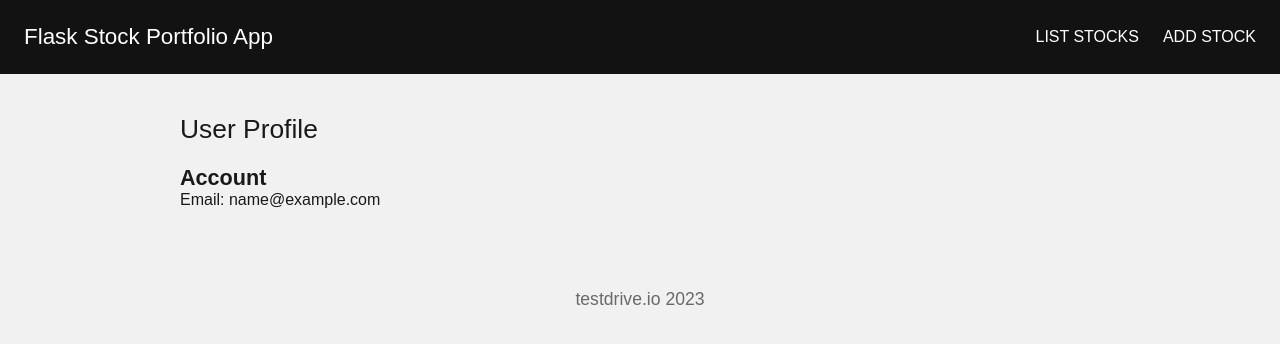
After one commit to halfpintutopia/stock-portfolio, a Flask app: page /users/profile in a window 1280 px wide. The commit adds this page. Shown: the top 344 px of the page. Run offline with Flask 3, Linux system fonts and the light colour scheme; a user stored in the database is signed in; tables that the repository leaves empty hold one stand-in row (values such as "Sample post"); parts of the project's set-up code (start-up, migrations or seed data) failed here and were passed over; some libraries are stand-ins or nearby versions.

Commit message:
Implement user profile functionality

```diff
--- a/project/__init__.py
+++ b/project/__init__.py
@@ -5,7 +5,7 @@ from logging.handlers import RotatingFileHandler
 from flask.logging import default_handler
 from flask_sqlalchemy import SQLAlchemy
 from flask_migrate import Migrate
-from flask_wtf import CSRFProtect
+from flask_wtf.csrf import CSRFProtect
 from flask_login import LoginManager
 
 # --------------
--- a/project/users/routes.py
+++ b/project/users/routes.py
@@ -90,3 +90,9 @@ def logout():
     logout_user()
     flash('Goodbye!')
     return redirect(url_for('stocks.index'))
+
+
+@users_blueprint.route('/profile')
+@login_required
+def user_profile():
+    return render_template('profile.html')
--- a/project/users/templates/login.html
+++ b/project/users/templates/login.html
@@ -6,10 +6,9 @@
 
 {% block content %}
     <div class="form-wrap">
-    {{ form.csrf_token }}
-
         <h1>Login</h1>
         <form method="post">
+         <input type="hidden" name="csrf_token" value="{{ csrf_token() }}"/>
             <div class="field">
                 {{ form.email.label }}
                 {{ form.email }}
--- /dev/null
+++ b/project/users/templates/profile.html
@@ -0,0 +1,17 @@
+{% extends 'base.html' %}
+
+{% block styling %}
+    <link rel="stylesheet" href="{{ url_for('static', filename='css/user_profile.css') }}">
+{% endblock %}
+
+{% block content %}
+    <h1>User Profile</h1>
+    <div class="card">
+        <div class="card-heading">
+            <h2>Account</h2>
+        </div>
+    </div>
+    <div class="card-body">
+        <p>Email: {{ current_user.email }}</p>
+    </div>
+{% endblock %}
```
Also changed, not shown: project/static/css/user_profile_style.css (added, +31 -0 lines), tests/functional/test_users.py (+34 -0 lines).
